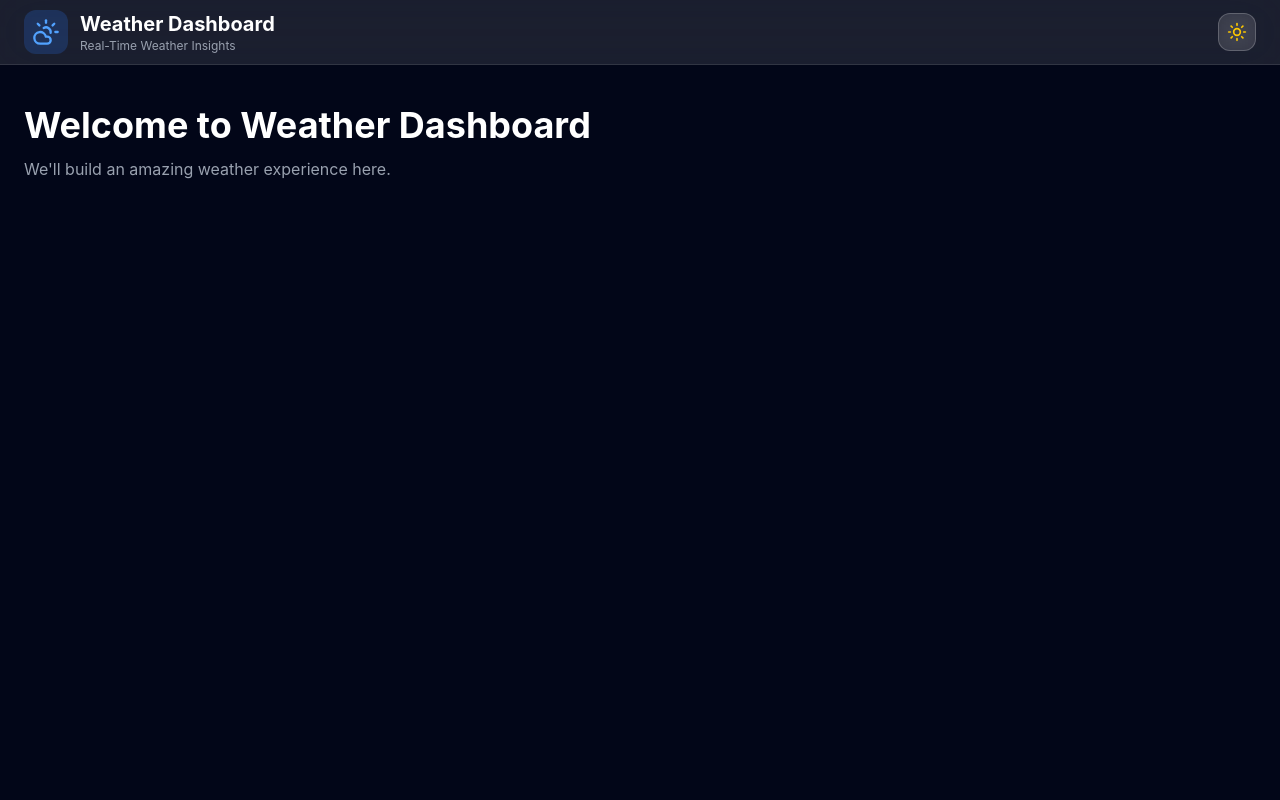
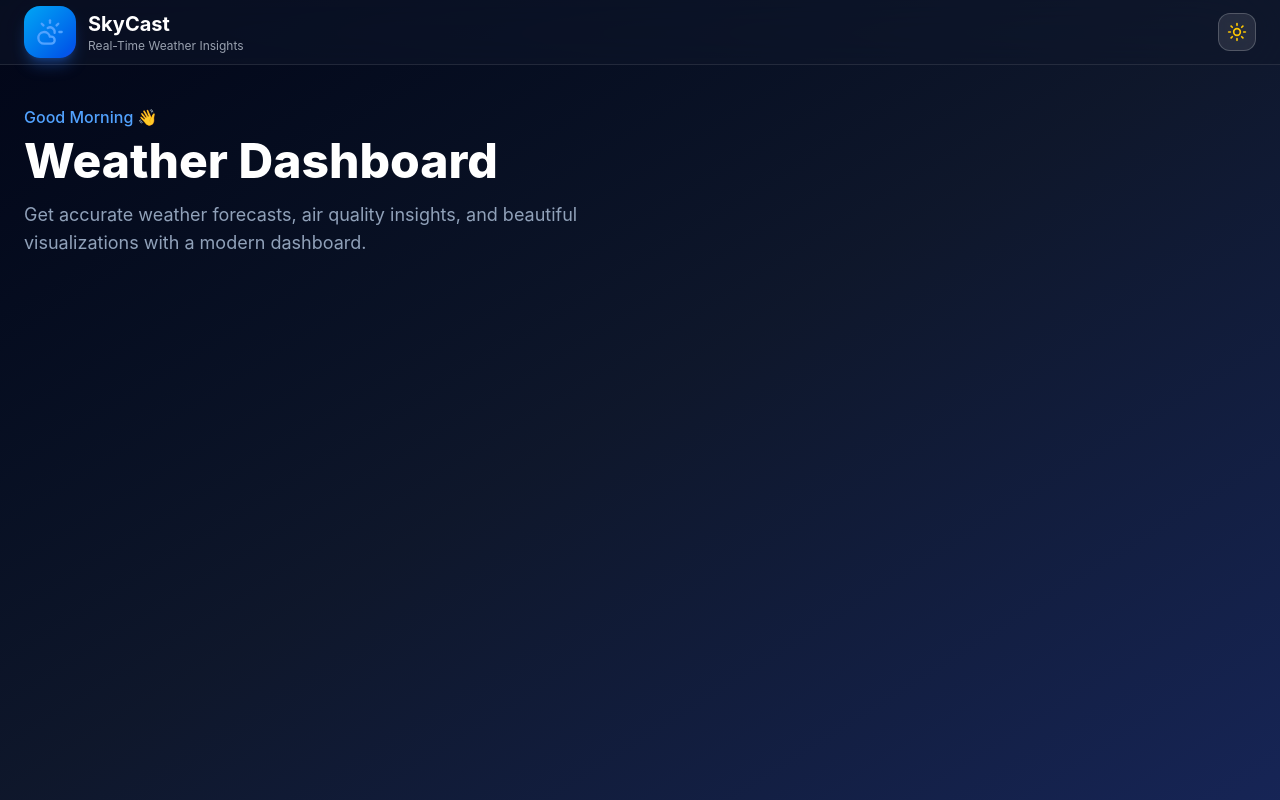
Before and after one commit to Rathore95688/weather-dashboard, a React (Vite) app: page / in a window 1280 px wide. Built offline with nearby package versions, Linux system fonts and the light colour scheme.

Commit message:
"Create premium dashboard layout"

```diff
--- a/src/App.jsx
+++ b/src/App.jsx
@@ -2,17 +2,38 @@ import Navbar from "./components/Navbar";
 
 function App() {
   return (
-    <div className="min-h-screen bg-slate-950">
+    <div
+      className="
+      min-h-screen
+      bg-gradient-to-br
+      from-slate-950
+      via-slate-900
+      to-blue-950
+      transition-all
+      duration-500
+      "
+    >
       <Navbar />
 
       <main className="mx-auto max-w-7xl px-6 py-10">
-        <h2 className="text-4xl font-bold text-white">
-          Welcome to Weather Dashboard
-        </h2>
 
-        <p className="mt-3 text-gray-400">
-          We'll build an amazing weather experience here.
-        </p>
+        <section className="mb-10">
+
+          <p className="text-blue-400 font-medium">
+            Good Morning 👋
+          </p>
+
+          <h1 className="mt-2 text-5xl font-extrabold text-white">
+            Weather Dashboard
+          </h1>
+
+          <p className="mt-4 max-w-2xl text-lg text-slate-400">
+            Get accurate weather forecasts, air quality insights,
+            and beautiful visualizations with a modern dashboard.
+          </p>
+
+        </section>
+
       </main>
     </div>
   );
--- a/src/components/Navbar.jsx
+++ b/src/components/Navbar.jsx
@@ -3,17 +3,35 @@ import ThemeToggle from "./ThemeToggle";
 
 const Navbar = () => {
   return (
-    <header className="sticky top-0 z-50 border-b border-white/10 bg-white/10 backdrop-blur-xl">
+    <header className="
+sticky
+top-0
+z-50
+border-b
+border-white/10
+bg-slate-900/50
+backdrop-blur-2xl
+">
       <div className="mx-auto flex h-16 max-w-7xl items-center justify-between px-6">
         {/* Logo */}
         <div className="flex items-center gap-3">
-          <div className="rounded-xl bg-blue-500/20 p-2">
+          <div
+className="
+rounded-2xl
+bg-gradient-to-br
+from-sky-500
+to-blue-700
+p-3
+shadow-lg
+shadow-blue-500/30
+"
+>
             <CloudSun className="h-7 w-7 text-blue-400" />
           </div>
 
           <div>
             <h1 className="text-xl font-bold text-white">
-              Weather Dashboard
+             SkyCast
             </h1>
 
             <p className="text-xs text-gray-400">
```
